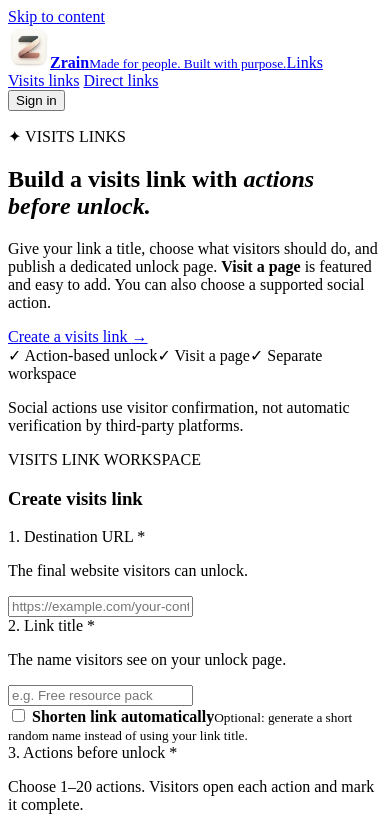
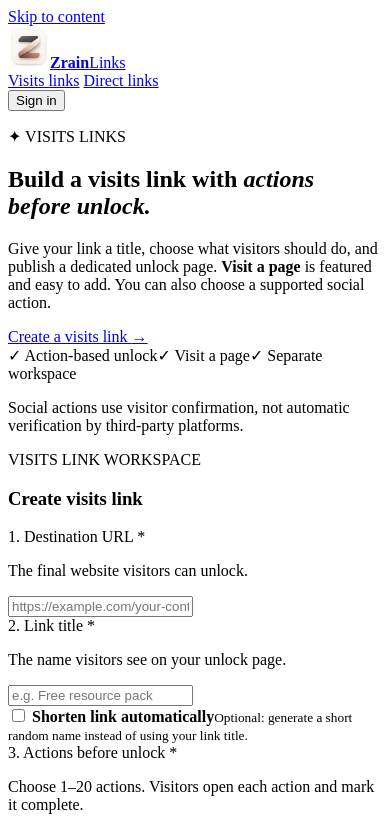
Before and after one commit to zrain03/zrain-links, a website with bundled scripts: page cloudflare/public/index.html in a window 390 px wide. Shown: the top 828 px of the page. Built offline with nearby package versions, Linux system fonts and the light colour scheme.

Commit message:
fix(brand): header logo and product only; tagline remains in footer
* fix(brand): keep Links tagline in footer only

* fix(brand): keep Links tagline in footer only

* fix(brand): keep Links tagline in footer only

* fix(brand): keep Links tagline in footer only

* fix(brand): keep Links tagline in footer only

* fix(brand): keep Links tagline in footer only

* fix(brand): keep Links tagline in footer only

* fix(brand): keep Links tagline in footer only

* fix(brand): remove Visit header tagline without altering flow

* fix(brand): remove Visit header tagline without altering flow

* fix(brand): remove Visit header tagline without altering flow

```diff
--- a/cloudflare/package.json
+++ b/cloudflare/package.json
@@ -17,7 +17,7 @@
   "dependencies": {
     "uqr": "^0.1.3",
     "jose": "^6.1.0",
-    "@zrain/ui": "github:zrain03/zrain-ui#ecab5bcea4ed90e357790ff1cada4a66f446d9aa"
+    "@zrain/ui": "github:zrain03/zrain-ui#fec7b1fe5deab157bdadf0af19d9384b1dc418f0"
   },
   "devDependencies": {
     "wrangler": "^4.0.0",
--- a/cloudflare/public/brand.css
+++ b/cloudflare/public/brand.css
@@ -194,11 +194,9 @@ body {
 /* Zrain UI: the logo and "Zrain" open the ecosystem.
    Product name links back to the individual product. */
 .zrain-header .zrain-brand__home {
-  display: grid;
-  grid-template-columns: 42px minmax(0, 1fr);
-  grid-template-rows: auto auto;
+  display: inline-flex;
   align-items: center;
-  column-gap: 10px;
+  gap: 10px;
   flex-shrink: 0;
   font-family: "Inter", "Segoe UI", Arial, sans-serif;
   font-weight: 800;
@@ -208,26 +206,7 @@ body {
   color: var(--zrain-brand-ink);
   text-decoration: none;
 }
-.zrain-header .zrain-brand__home .zrain-brand__logo {
-  grid-column: 1;
-  grid-row: 1 / 3;
-}
-.zrain-header .zrain-brand__name {
-  grid-column: 2;
-  grid-row: 1;
-  font-weight: 800;
-}
-.zrain-header .zrain-brand__tagline {
-  grid-column: 2;
-  grid-row: 2;
-  max-width: 190px;
-  font-size: 10px;
-  font-weight: 500;
-  line-height: 1.3;
-  letter-spacing: 0;
-  color: var(--zrain-brand-muted);
-  white-space: normal;
-}
+.zrain-header .zrain-brand__name { font-weight: 800; }
 .zrain-header .zrain-brand__product {
   font-size: 17px;
   line-height: 1.35;
@@ -255,10 +234,6 @@ body {
   color: var(--zrain-brand-accent);
 }
 @media (max-width: 700px) {
-  .zrain-header .zrain-brand__home { grid-template-columns: 36px minmax(0, 1fr); font-size: 14px; column-gap: 7px; }
-  .zrain-header .zrain-brand__tagline { max-width: 156px; font-size: 9px; }
+  .zrain-header .zrain-brand__home { font-size: 14px; gap: 7px; }
   .zrain-header .zrain-brand__product { font-size: 14px; }
 }
-@media (max-width: 450px) {
-  .zrain-header .zrain-brand__tagline { max-width: 140px; }
-}
--- a/cloudflare/public/index.html
+++ b/cloudflare/public/index.html
@@ -11,19 +11,19 @@
   <link rel="preconnect" href="https://fonts.gstatic.com" crossorigin>
   <link href="https://fonts.googleapis.com/css2?family=Inter:wght@400;500;600;700;800&display=swap" rel="stylesheet">
   <link rel="stylesheet" href="/app.css?v=admin-20261026-1">
-  <link rel="stylesheet" href="/brand.css?v=brand-20261029-v2">
+  <link rel="stylesheet" href="/brand.css?v=brand-20261029-footeronly">
   <link rel="stylesheet" href="/visits.css?v=visits-first-20261027-4">
   <link rel="stylesheet" href="/qr-preview.css?v=qr-preview-20261027-1">
   <script type="module" src="/app.js?v=qr-preview-20261027-1"></script>
   <script type="module" src="/visits-ui.js?v=qr-preview-20261027-1"></script>
   <script type="module" src="/link-section-nav.js?v=scrollspy-20261027-2"></script>
-  <script type="module" src="/zrain-ui-config.js?v=brand-20261029-v2"></script>
+  <script type="module" src="/zrain-ui-config.js?v=brand-20261029-footeronly"></script>
 </head>
 <body>
 <a class="skip" href="#main">Skip to content</a>
 <header class="topbar zrain-header">
   <div class="container topbar-inner zrain-header__inner">
-    <div class="brand zrain-brand"><a class="zrain-brand__home" href="https://zrain.web.app" aria-label="Zrain ecosystem home"><img src="/zrain-logo.webp" class="brand-logo-image zrain-brand__logo" alt="" width="42" height="42"><strong class="zrain-brand__name">Zrain</strong><small class="zrain-brand__tagline">Made for people. Built with purpose.</small></a><a class="zrain-brand__product" href="/" aria-label="Zrain Links home">Links</a></div>
+    <div class="brand zrain-brand"><a class="zrain-brand__home" href="https://zrain.web.app" aria-label="Zrain ecosystem home"><img src="/zrain-logo.webp" class="brand-logo-image zrain-brand__logo" alt="" width="42" height="42"><strong class="zrain-brand__name">Zrain</strong></a><a class="zrain-brand__product" href="/" aria-label="Zrain Links home">Links</a></div>
     <nav class="topnav" aria-label="Site navigation">
       <a id="nav-visits" class="current" href="#visits-links" aria-current="location">Visits links</a>
       <a href="#create">Direct links</a>
--- a/cloudflare/public/visits.css
+++ b/cloudflare/public/visits.css
@@ -98,9 +98,3 @@ main > .two-modes + .zrain-hero-layout { padding-top:12px; }
 #visits-links, #create, #my-links { scroll-margin-top:110px; }
 .direct-my-links { margin-top:37px;border-top:1px solid #eedfd7;padding-top:30px; }
 .direct-my-links .library-heading h3 { font-size:24px;margin:0; }
-
-/* Keep the official Zrain tagline legible on the stand-alone Visits Link header. */
-.visit-page-header .visit-brand-label {display:flex;flex-direction:column;align-items:flex-start;gap:1px}
-.visit-page-header .visit-brand-main {display:inline-flex;align-items:baseline;gap:6px}
-.visit-page-header .visit-brand-tagline {display:block;max-width:190px;font-size:10px;font-weight:500;line-height:1.3;letter-spacing:0;white-space:normal;color:#667286}
-@media(max-width:450px){.visit-page-header .visit-brand-tagline{max-width:140px;font-size:9px}}
--- a/cloudflare/public/zrain-ui-config.js
+++ b/cloudflare/public/zrain-ui-config.js
@@ -1,4 +1,4 @@
-import { mountZrainUI } from "./zrain-ui.js?v=brand-20261029-v2";
+import { mountZrainUI } from "./zrain-ui.js?v=brand-20261029-footeronly";
 
 // Product-specific navigation and authentication remain owned by Zrain Links.
 // The shared component owns only the Zrain branding and footer credit.
--- a/cloudflare/public/zrain-ui.js
+++ b/cloudflare/public/zrain-ui.js
@@ -61,8 +61,7 @@ export function mountZrainUI(config) {
     home.setAttribute("aria-label", "Zrain ecosystem home");
     home.append(
       brandLogo(doc, logoSrc, "brand-logo-image zrain-brand__logo", 42),
-      element(doc, "strong", "zrain-brand__name", "Zrain"),
-      element(doc, "small", "zrain-brand__tagline", tagline)
+      element(doc, "strong", "zrain-brand__name", "Zrain")
     );
     const productLink = link(doc, productHref, "zrain-brand__product", product);
     productLink.setAttribute("aria-label", "Zrain " + product + " home");
```
Also changed, not shown: cloudflare/public/admin.html (+3 -3 lines), cloudflare/public/visit.html (+4 -4 lines), cloudflare/test/zrain-ui.test.js (+1 -0 lines), 1 other file.
